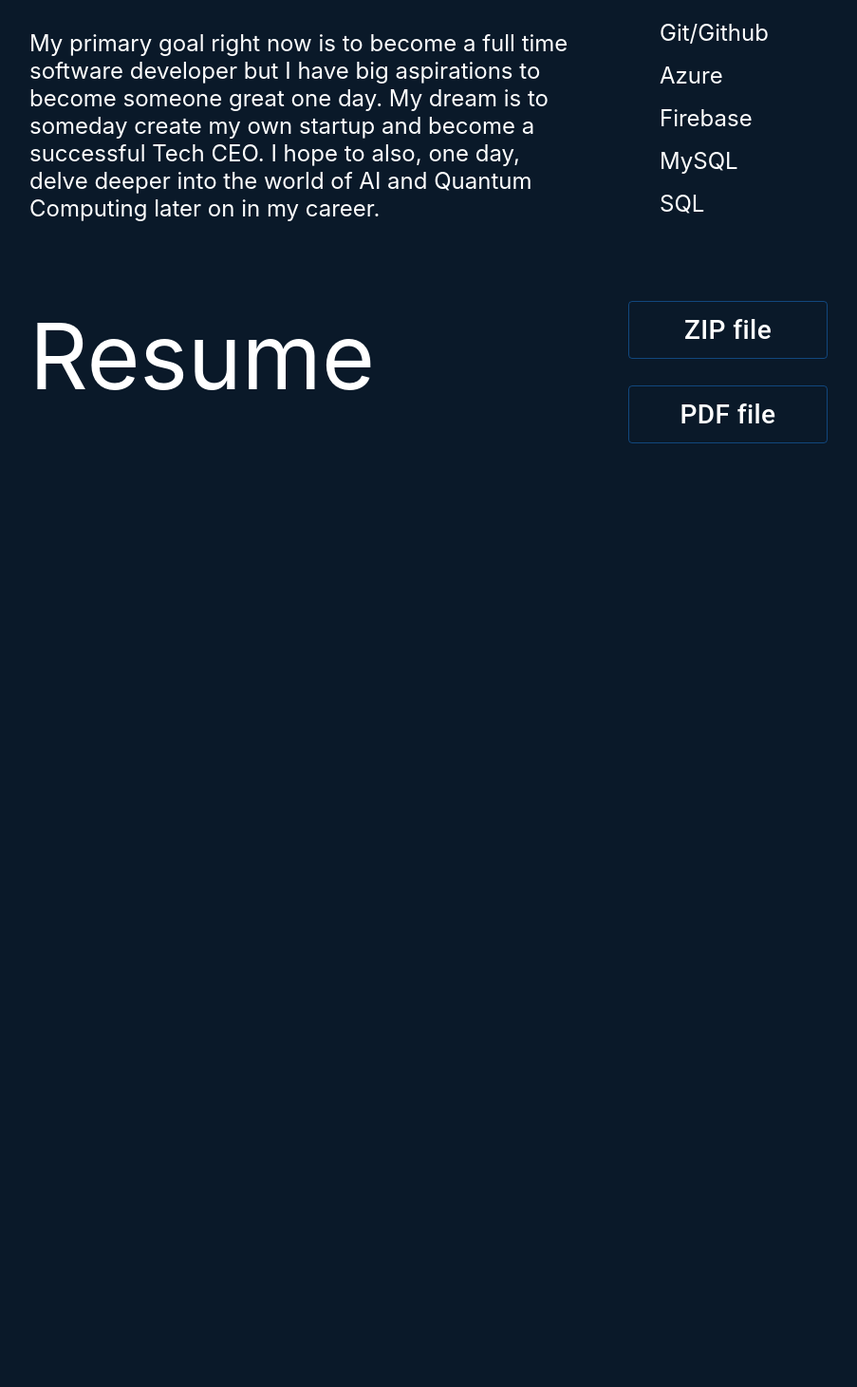
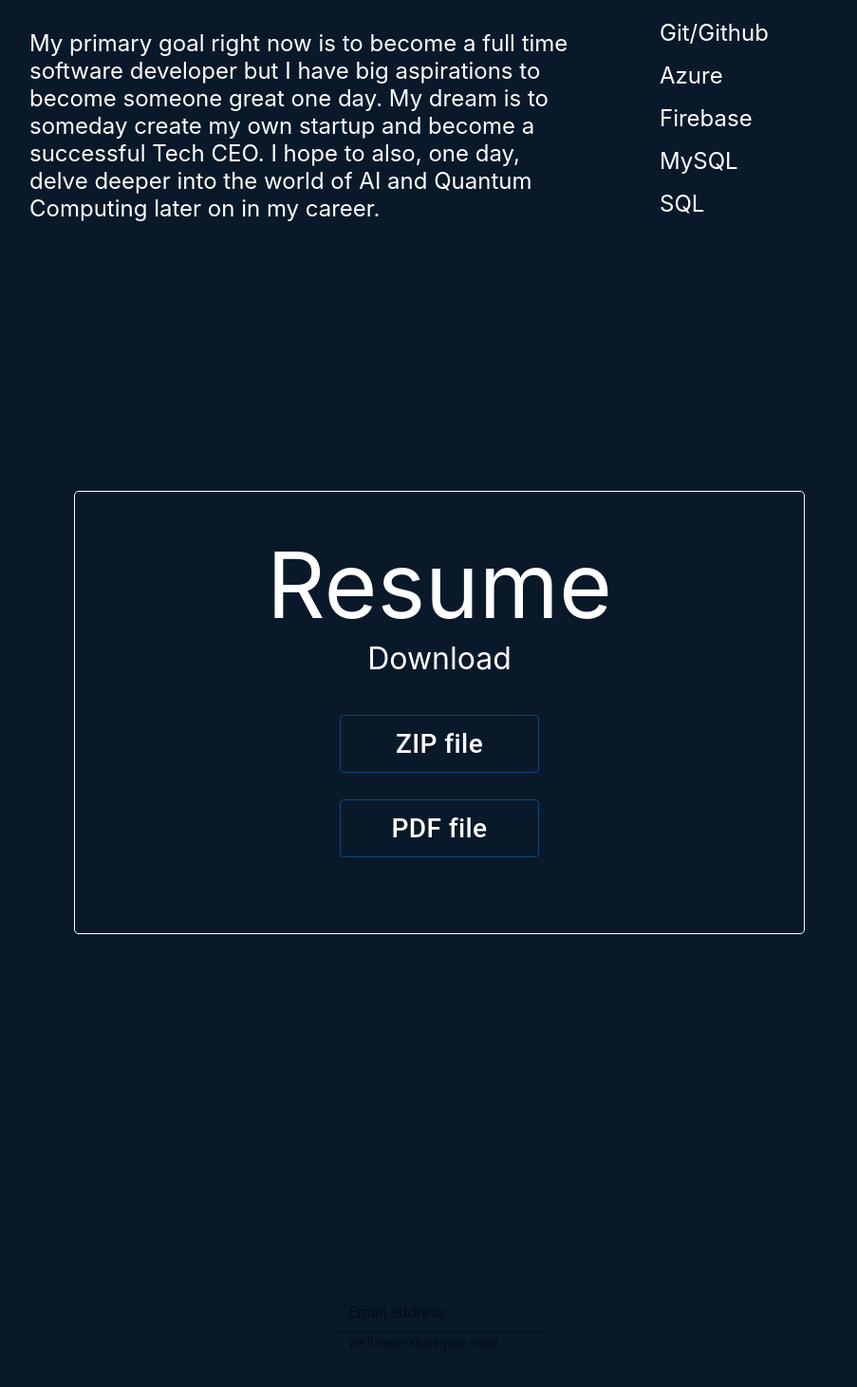
Before and after one commit to mark-p7/markdeguzman, a React (Create React App) app: page / in a window 1280 px wide. Shown: the part 1322-2783 px from the top of the page at 95% size, without its empty margins (177-1080 px from the left). Built offline with nearby package versions, Linux system fonts and the light colour scheme; no server answers.

Commit message:
new resume page and contact form component

```diff
--- a/src/pages/Aboutpage/Aboutpage.js
+++ b/src/pages/Aboutpage/Aboutpage.js
@@ -115,24 +115,6 @@ export default function Aboutpage() {
                         </Typography>
                     </Fade>
                 </div>
-                <div id="resume" style={{ gridArea: '3 / 1 / span 1 / span 1', textAlign: 'left', paddingTop: '5vh' }}>
-                    <Fade left>
-                        <Typography variant="name">Resume</Typography>
-                    </Fade>
-                </div>
-                <div style={{ marginTop: '5vh' }}>
-                <Fade right>
-                    <Button variant="outlined" style={{ textTransform: 'none', width: '15em' }}>
-                        <Typography id="quote" className="quote" variant="quote">ZIP file</Typography>
-                    </Button>
-                </Fade>
-                <Fade bottom>
-                <Button variant="outlined" style={{ textTransform: 'none', width: '15em', marginTop: '2em' }}>
-                        <Typography id="quote" className="quote" variant="quote">PDF file</Typography>
-                    </Button>
-                </Fade>
-
-                </div>
             </Box>
         </div>
     )
--- a/src/pages/Homepage/Homepage.js
+++ b/src/pages/Homepage/Homepage.js
@@ -1,9 +1,10 @@
-import { ThemeProvider, Typography, Box, Button } from "@mui/material";
+import { ThemeProvider, Typography, Box, Button, FormControl, InputLabel, Input, FormHelperText } from "@mui/material";
 import { FileDownload } from "@mui/icons-material";
 import Heading from "../../components/Navbar";
 import axios from "axios";
 import Aboutpage from "../Aboutpage/Aboutpage";
 import Theme from "../Theme";
+import Resumepage from "../Resumepage/Resumepage";
 
 function setQuote() {
     var quote = document.getElementById('quote');
@@ -33,7 +34,7 @@ function Homepage() {
         <>
             <Heading background={true} />
             <ThemeProvider theme={Theme}>
-                <Box sx={{ display: 'grid', width: '100%', textAlign: 'center', gridTemplateRows: '110vh auto 20vw 100vw', height: '100%', justifyItems: 'center', alignItems: 'center' }}>
+                <Box sx={{ display: 'grid', width: '100%', textAlign: 'center', gridTemplateRows: '110vh auto 60vh 100vh 100vh', height: '100%', justifyItems: 'center', alignItems: 'center' }}>
                     <div style={{ height: '100%', display: 'inline-flex' }}>
                         <div style={{ margin: 'auto', marginTop: '15em' }}>
                             <Typography variant="name">MARK DE GUZMAN</Typography>
@@ -43,28 +44,18 @@ function Homepage() {
                             <Typography id="author" className="author" variant="quote"></Typography>
                         </div>
                     </div>
-                    < Aboutpage/>
-
-                    <div>
-                        {/* <div id="resume" style={{ margin: 'auto'}}> */}
-                            {/* <Typography variant="name">Resume</Typography>
-                            <br />
-                            <Button variant="outlined" style={{textTransform: 'none', width: '60%', marginTop: '4vh'}}>
-                                <Typography id="quote" className="quote" variant="quote">ZIP file</Typography>
-                            </Button>
-                            <br />
-                            <Button variant="outlined" style={{textTransform: 'none', width: '60%', marginTop: '2vh'}}>
-                                <Typography id="quote" className="quote" variant="quote">PDF file</Typography>
-                            </Button> */}
-                        {/* </div> */}
+                    < Aboutpage />
+                    <div id='resume' style={{ width: '80%', display: 'grid', alignItems: 'center', margin: 'auto' }}>
+                        <Resumepage />
                     </div>
 
-                    {/* <div style={{ height: '100%' }}>
-                        <Typography variant="quote">(Quote)</Typography>
+                    <div id="Contact">
+                        <FormControl>
+                            <InputLabel htmlFor="my-input">Email address</InputLabel>
+                            <Input id="my-input" aria-describedby="my-helper-text" />
+                            <FormHelperText id="my-helper-text">We'll never share your email.</FormHelperText>
+                        </FormControl>
                     </div>
-                    <div style={{ height: '100%' }}>
-                        <Typography variant="quote">(Quote)</Typography>
-                    </div> */}
                 </Box>
             </ThemeProvider>
         </>
--- /dev/null
+++ b/src/pages/Resumepage/Resumepage.js
@@ -0,0 +1,29 @@
+import { Typography, Box, List, ListItem, Button } from "@mui/material";
+import Fade from 'react-reveal/Fade';
+
+export default function Resumepage() {
+    return (
+        <>
+            <div style={{border: '1px solid white', borderRadius: '5px', width: '75%',  display: 'grid', alignItems: 'center', margin: 'auto' }}>
+                <div id="resume" style={{ textAlign: 'center', paddingTop: '5vh' }}>
+                    <Fade left>
+                        <Typography variant="name">Resume</Typography>
+                        <Typography variant="subTitle">Download</Typography>
+                    </Fade>
+                </div>
+                <div style={{ marginTop: '5vh', marginBottom: '10vh' }}>
+                    <Fade right>
+                        <Button variant="outlined" style={{ textTransform: 'none', width: '15em' }}>
+                            <Typography id="quote" className="quote" variant="quote">ZIP file</Typography>
+                        </Button>
+                    </Fade>
+                    <Fade bottom>
+                        <Button variant="outlined" style={{ textTransform: 'none', width: '15em', marginTop: '2em' }}>
+                            <Typography id="quote" className="quote" variant="quote">PDF file</Typography>
+                        </Button>
+                    </Fade>
+                </div>
+            </div>
+        </>
+    )
+}
--- a/src/pages/Theme.js
+++ b/src/pages/Theme.js
@@ -10,6 +10,15 @@ const Theme = createTheme({
                     style: {
                         color: 'white',
                         fontSize: '6em'
+                    }
+                },
+                {
+                    props: {
+                        variant: 'subTitle'
+                    },
+                    style: {
+                        color: 'white',
+                        fontSize: '2em'
                     }
                 },
                 {
```
